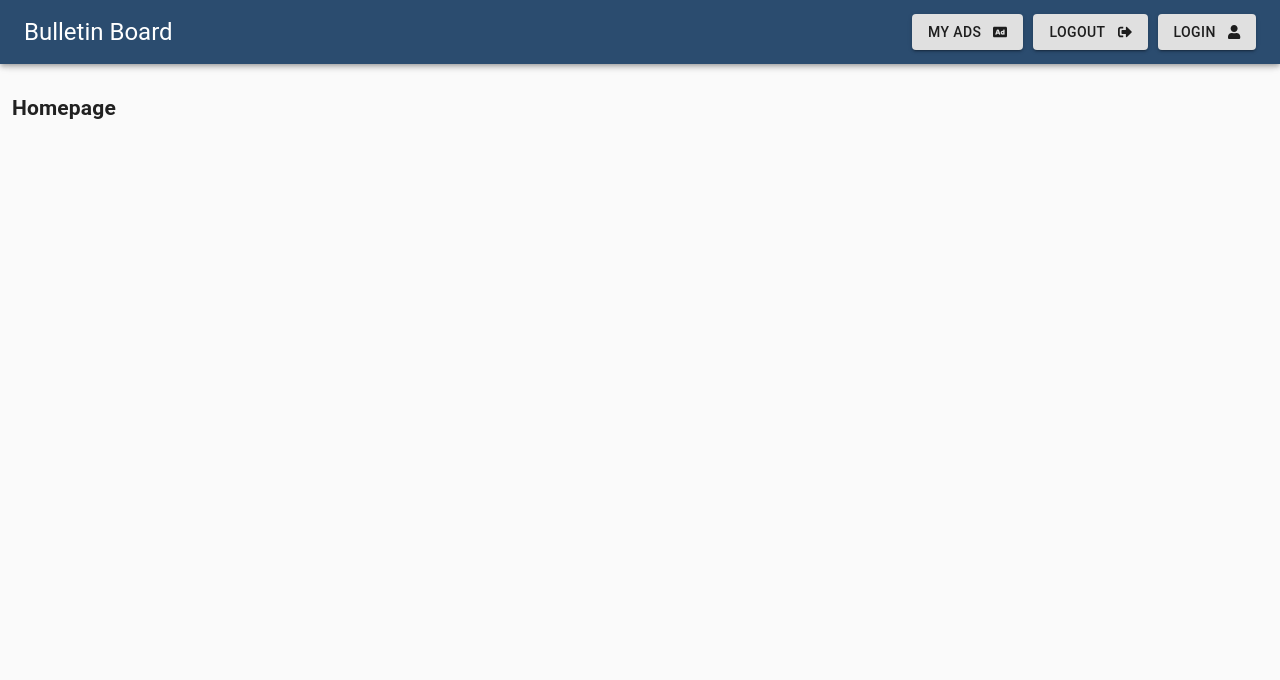
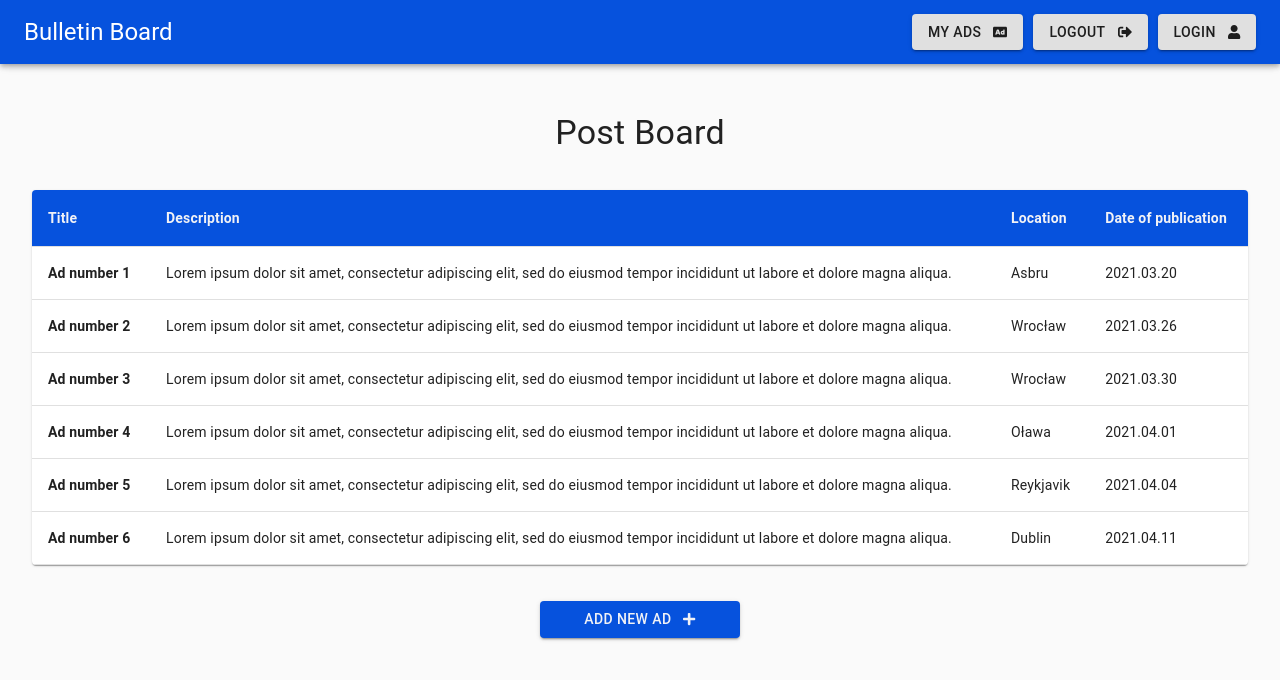
Before and after one commit to JohnnyOss/bulletin-board, a React (Create React App) app: page / in a window 1280 px wide. Shown: the top 680 px of the page. Built offline with nearby package versions, Linux system fonts and the light colour scheme.

Commit message:
Add PostList.js and NotFound.js

```diff
--- /dev/null
+++ b/src/components/features/PostList/PostList.js
@@ -0,0 +1,82 @@
+import React from 'react';
+import PropTypes from 'prop-types';
+import { connect } from 'react-redux';
+import { getAll } from '../../../redux/postsRedux';
+import { Link } from 'react-router-dom';
+
+import Typography from '@material-ui/core/Typography';
+import Table from '@material-ui/core/Table';
+import TableBody from '@material-ui/core/TableBody';
+import TableCell from '@material-ui/core/TableCell';
+import TableContainer from '@material-ui/core/TableContainer';
+import TableHead from '@material-ui/core/TableHead';
+import TableRow from '@material-ui/core/TableRow';
+import Paper from '@material-ui/core/Paper';
+import Button from '@material-ui/core/Button';
+import { FontAwesomeIcon } from '@fortawesome/react-fontawesome';
+import { faPlus } from '@fortawesome/free-solid-svg-icons';
+
+import clsx from 'clsx';
+
+// import { connect } from 'react-redux';
+// import { reduxSelector, reduxActionCreator } from '../../../redux/exampleRedux.js';
+
+import styles from './PostList.module.scss';
+
+const Component = ({className, postsList}) => (
+  <div className={clsx(className, styles.root)}>
+    <Typography variant='h4' className={styles.title}>
+      Post Board
+    </Typography>
+    <TableContainer component={Paper} className={styles.table}>
+      <Table>
+        <TableHead>
+          <TableRow>
+            <TableCell className={styles.tableHeader}>Title</TableCell>
+            <TableCell className={styles.tableHeader}>Description</TableCell>
+            <TableCell className={styles.tableHeader}>Location</TableCell>
+            <TableCell className={styles.tableHeader}>Date of publication</TableCell>
+          </TableRow>
+        </TableHead>
+        <TableBody>
+          {postsList.map(post => (
+            <TableRow key={post.id} hover='false'>
+              <TableCell component="th" scope="row">
+                <Link to={`/post/${post.id}`} className={styles.titleLink}>{post.title}</Link>
+              </TableCell>
+              <TableCell>{post.content}</TableCell>
+              <TableCell>{post.location}</TableCell>
+              <TableCell>{post.datePublication}</TableCell>
+            </TableRow>
+          ))}
+        </TableBody>
+      </Table>
+    </TableContainer>
+    <Button variant="contained" href="/post/add" className={styles.addButton}>
+      Add new ad
+      <FontAwesomeIcon icon={faPlus} className={styles.icon}/>
+    </Button>
+  </div>
+);
+
+Component.propTypes = {
+  className: PropTypes.string,
+  children: PropTypes.node,
+  postsList: PropTypes.any,
+};
+
+const mapStateToProps = state => ({
+  postsList: getAll(state),
+});
+
+// const mapDispatchToProps = dispatch => ({
+//   someAction: arg => dispatch(reduxActionCreator(arg)),
+// });
+
+const Container = connect(mapStateToProps)(Component);
+
+export {
+  // Component as PostList,
+  Container as PostList,
+  Component as PostListComponent,
+};
--- /dev/null
+++ b/src/components/features/PostList/PostList.module.scss
@@ -0,0 +1,43 @@
+@import '../../../styles/settings.scss';
+
+.root {
+  .title{
+    margin: 36px auto;
+    text-align: center;
+  }
+
+  .table {
+    margin-bottom: 36px;
+
+    .tableHeader {
+      background-color: $color-main;
+      color: $color-text-light;
+      font-size: 14px;
+      font-weight: 700;
+    }
+
+    .titleLink {
+      text-decoration: none;
+      color: inherit;
+      font-size: 14px;
+      font-weight: 600;
+
+      &:hover {
+        color: $color-main;
+      }
+    }
+  }
+
+  .addButton {
+    margin: 36px auto;
+    text-align: center;
+    display: block;
+    width: 200px;
+    background-color: $color-main;
+    color: $color-text-light;
+
+    .icon {
+      margin-left: $base-size;
+    }
+  }
+}
--- a/src/components/layout/Header/Header.js
+++ b/src/components/layout/Header/Header.js
@@ -4,7 +4,7 @@ import { Link } from 'react-router-dom';
 
 import AppBar from '@material-ui/core/AppBar';
 import Toolbar from '@material-ui/core/Toolbar';
-import Typograhy from '@material-ui/core/Typography';
+import Typography from '@material-ui/core/Typography';
 import Button from '@material-ui/core/Button';
 import { FontAwesomeIcon } from '@fortawesome/react-fontawesome';
 import { faAd, faSignOutAlt, faUser } from '@fortawesome/free-solid-svg-icons';
@@ -21,9 +21,9 @@ const Component = ({className, children}) => (
   <div className={clsx(className, styles.root)}>
     <AppBar>
       <Toolbar className={styles.toolbar}>
-        <Typograhy variant='h5'>
+        <Typography variant='h5'>
           <Link to={'/'} className={styles.logo}>Bulletin Board</Link>
-        </Typograhy>
+        </Typography>
         <div>
           <Button variant="contained" href="#" className={styles.buttons}>
             My ads
--- a/src/components/layout/Header/Header.module.scss
+++ b/src/components/layout/Header/Header.module.scss
@@ -3,6 +3,7 @@
 .root {
   .toolbar {
     justify-content: space-between;
+    background-color: $color-main;
 
     .logo {
       color: inherit;
--- a/src/components/layout/MainLayout/MainLayout.module.scss
+++ b/src/components/layout/MainLayout/MainLayout.module.scss
@@ -4,5 +4,6 @@
   .container{
     padding: $base-size;
     max-width: 1240px;
+    margin: 0 auto;
   }
 }
--- a/src/components/views/Homepage/Homepage.js
+++ b/src/components/views/Homepage/Homepage.js
@@ -1,5 +1,7 @@
 import React from 'react';
 import PropTypes from 'prop-types';
+
+import { PostList } from '../../features/PostList/PostList';
 
 import clsx from 'clsx';
 
@@ -10,7 +12,9 @@ import styles from './Homepage.module.scss';
 
 const Component = ({className, children}) => (
   <div className={clsx(className, styles.root)}>
-    <h2>Homepage</h2>
+    <div className={styles.content}>
+      <PostList />
+    </div>
     {children}
   </div>
 );
--- a/src/components/views/NotFound/NotFound.js
+++ b/src/components/views/NotFound/NotFound.js
@@ -1,5 +1,8 @@
 import React from 'react';
 import PropTypes from 'prop-types';
+
+import Typography from '@material-ui/core/Typography';
+import Button from '@material-ui/core/Button';
 
 import clsx from 'clsx';
 
@@ -10,7 +13,15 @@ import styles from './NotFound.module.scss';
 
 const Component = ({className, children}) => (
   <div className={clsx(className, styles.root)}>
-    <h2>NotFound</h2>
+    <div className={styles.content}>
+      <Typography variant='h3'>
+        Sorry, page not found!
+      </Typography>
+      <Typography variant='h6'>
+        Click link below to go back to homepage
+      </Typography>
+      <Button href='/' className={styles.button}>Homepage</Button>
+    </div>
     {children}
   </div>
 );
--- a/src/components/views/NotFound/NotFound.module.scss
+++ b/src/components/views/NotFound/NotFound.module.scss
@@ -1,4 +1,15 @@
 @import '../../../styles/settings.scss';
 
-// .root {
-// }
+.root {
+  .content {
+    margin: 96px auto;
+    max-width: 500px;
+    text-align: center;
+
+    .button {
+      margin-top: 24px;
+      background-color: $color-main;
+      color: $color-text-light;
+    }
+  }
+}
```
Also changed, not shown: 1 other file (tests, documents, lock files or other folders).
